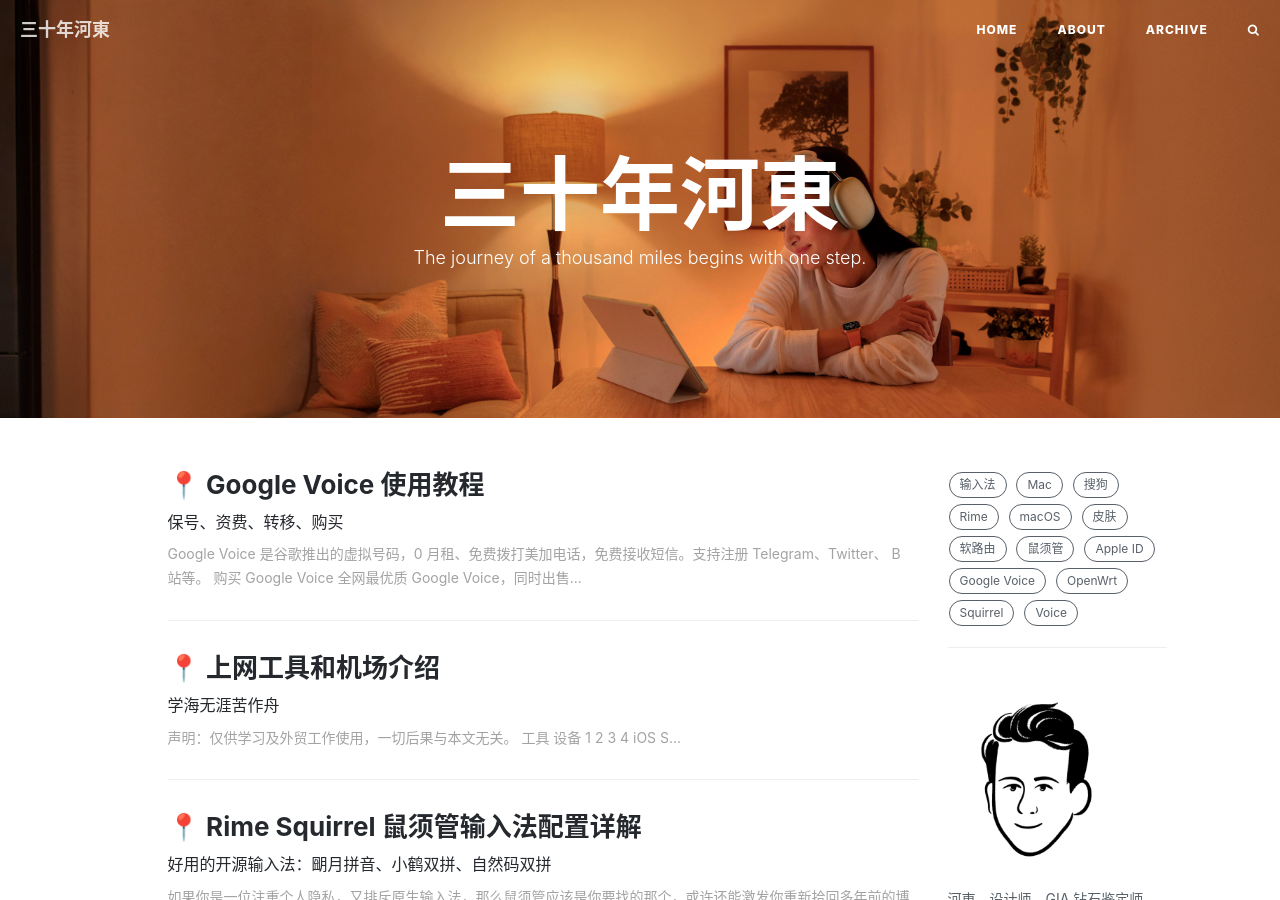
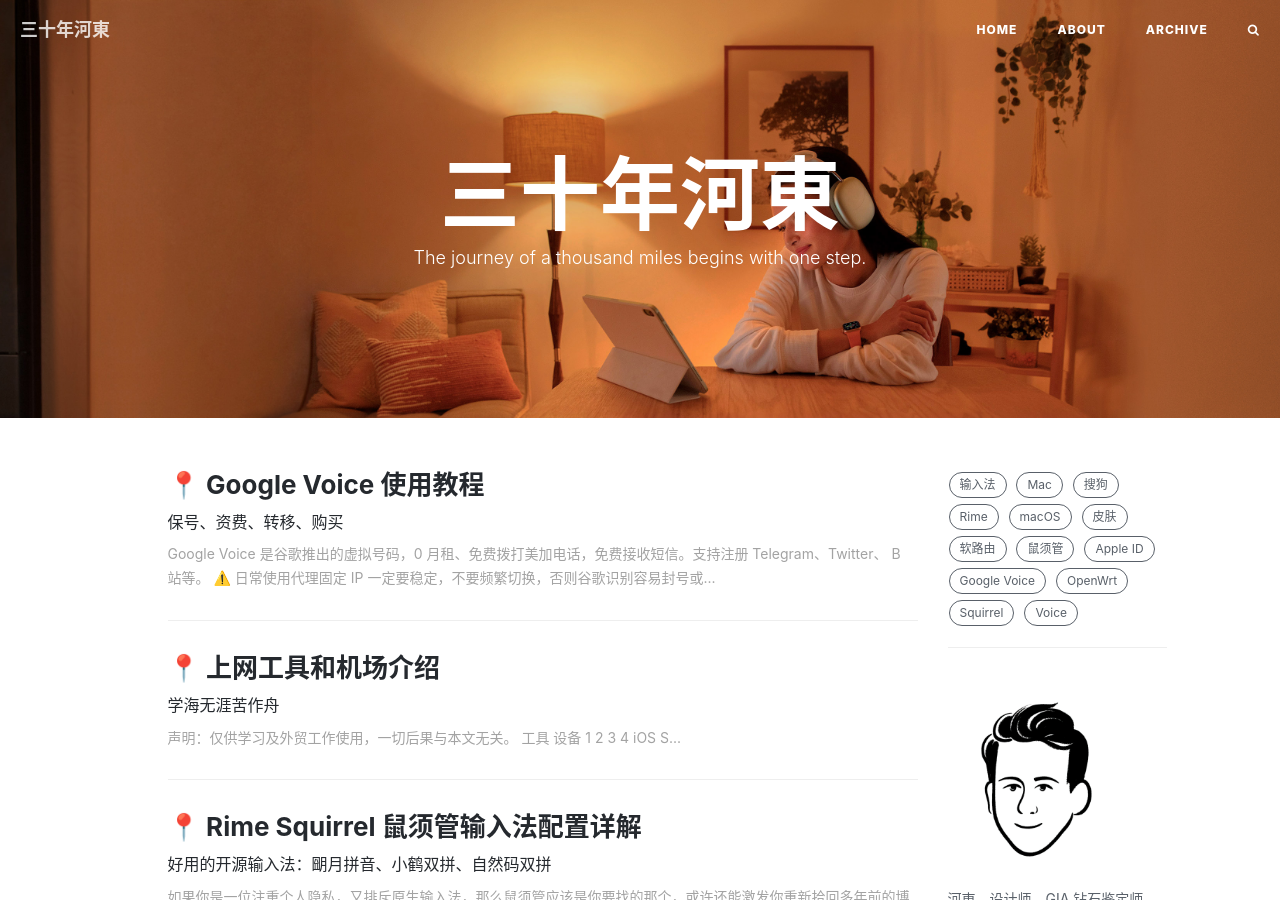
Before and after one commit to ssnhd/ssnhd.github.io, a Jekyll site: the page built from index.html, in a window 1280 px wide and 900 px high. Built offline with Jekyll 4.4.1, drawn with Linux system fonts in a browser that asks for light colours; nearby versions of some CDN libraries; the list of posts is cut into pages by our own code; comment, search, counter and statistics services are not loaded.

Commit message:
Update 2021-1-27-voice.md

```diff
--- a/_posts/2021-1-27-voice.md
+++ b/_posts/2021-1-27-voice.md
@@ -13,6 +13,8 @@ tags:
 ---
 
 Google Voice 是谷歌推出的虚拟号码，0 月租、免费拨打美加电话，免费接收短信。支持注册 Telegram、Twitter、 B 站等。
+
+**⚠️ 日常使用代理固定 IP 一定要稳定，不要频繁切换，否则谷歌识别容易封号或限制。**
 
 ## 购买 Google Voice
 全网最优质 Google Voice，同时出售谷歌 Gmail 账号，欢迎选购！\
```
